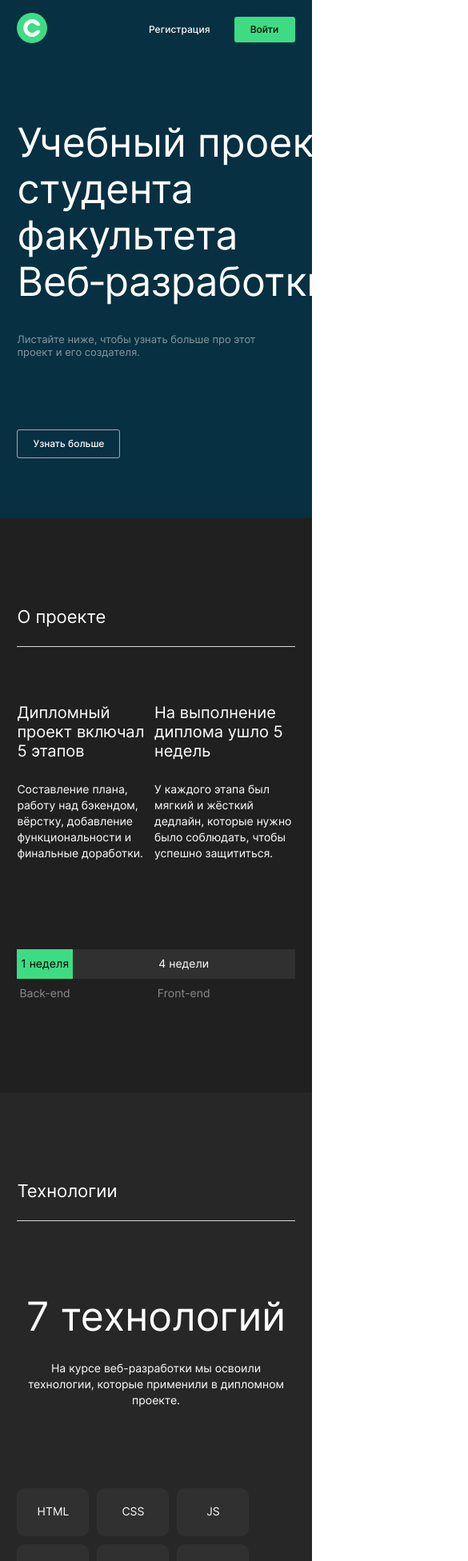
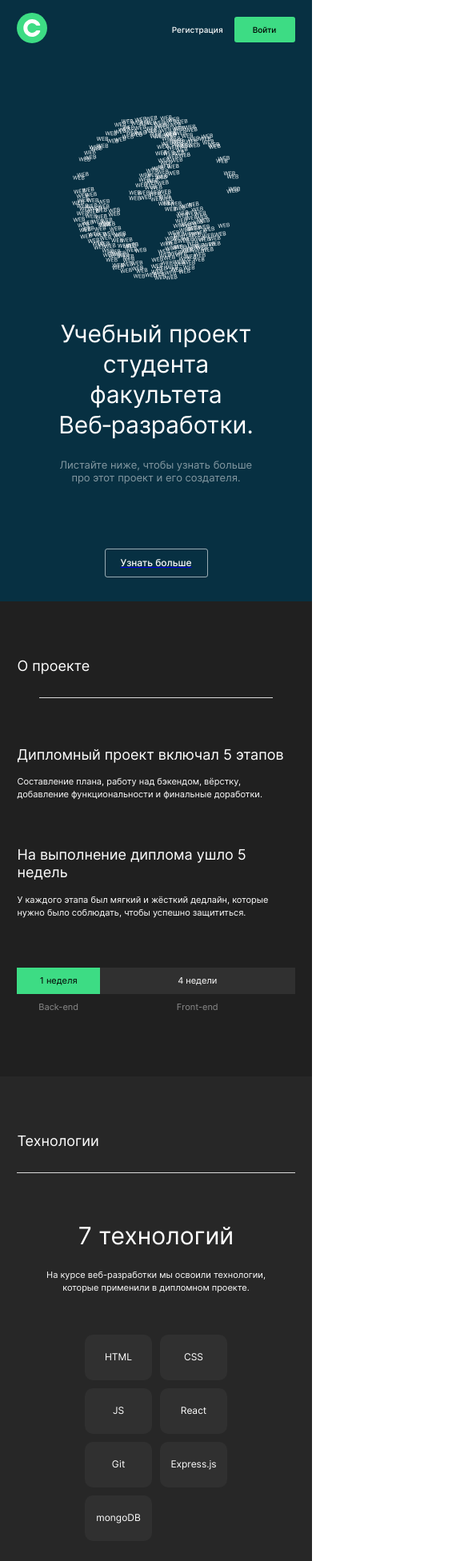
Before and after one commit to ialse/movies-explorer-frontend, a React (Create React App) app: page / in a window 390 px wide. Shown: the top 1952 px of the page at 80% size, 585 px wide, since content can reach past the window. Built offline with nearby package versions, Linux system fonts and the light colour scheme.

Commit message:
Сделал неполный адаптив для главной страницы

```diff
--- a/src/components/AboutMe/AboutMe.css
+++ b/src/components/AboutMe/AboutMe.css
@@ -35,6 +35,7 @@
   flex-direction: column;
   margin-right: 20px;
 }
+
 .about-me__name {
   font-size: 50px;
   line-height: 1.16;
@@ -84,3 +85,50 @@
   object-fit: cover;
   border-radius: 10px;
 }
+
+@media screen and (max-width: 850px) {
+
+}
+
+@media screen and (max-width: 450px) {
+  .about-me__container {
+    padding: 70px 5.5%;
+  }
+
+  .about-me__title {
+    font-size: 18px;
+  }
+
+  .about-me__line {
+    margin-top: 28px;
+  }
+
+  .about-me__main {
+    flex-direction: column;
+    margin-top: 60px;
+  }
+
+  .about-me__fotoblock {
+    order: -1;
+    width: 272px;
+    height: 352px;
+    margin-bottom: 40px;
+  }
+
+  .about-me__name {
+    font-size: 30px;
+    line-height: 1.21;
+  }
+
+  .about-me__specialty {
+    font-size: 11px;
+    line-height: 1.45;
+    margin: 20px 0 0 0;
+  }
+
+  .about-me__details {
+    font-size: 11px;
+    line-height: 1.45;
+    margin: 20px 0 20px 0;
+  }
+}
--- a/src/components/AboutProject/AboutProject.css
+++ b/src/components/AboutProject/AboutProject.css
@@ -29,8 +29,8 @@
     justify-content: space-between;
 }
 
-.about-project__card {
-    max-width: 550px;
+.about-project__card:first-child {
+    margin-right: 40px;
 }
 
 .about-project__card-title {
@@ -89,3 +89,91 @@
     padding: 10px 0;
     width: 80%;
 }
+
+@media screen and (max-width: 850px) {
+    .about-project__container {
+        padding: 90px 5.5%;
+    }
+
+    .about-project__title {
+        font-size: 22px;
+        line-height: 1.21;
+        font-weight: 400;
+        margin: 0;
+    }
+
+    .about-project__info {
+        margin: 70px 0 93px 0;
+    }
+
+    .about-project__card:first-child {
+        margin-right: 30px;
+    }
+
+    .about-project__card-title {
+        margin: 0 0 22px 0;
+    }
+
+    .about-project__text {
+        font-size: 12px;
+        line-height: 1.5;
+        font-weight: 400;
+        margin: 0;
+    }
+}
+
+@media screen and (max-width: 450px) {
+    .about-project__container {
+        padding: 70px 5.5%;
+    }
+
+    .about-project__title {
+        font-size: 18px;
+        line-height: 1.21;
+        font-weight: 400;
+        margin: 0;
+    }
+
+    .about-project__line {
+        margin: 28px;
+    }
+
+    .about-project__info {
+        margin: 60px 0;
+        flex-direction: column;
+    }
+
+    .about-project__card:first-child {
+        margin: 0 0 56px 0;
+    }
+
+    .about-project__card-title {
+        font-size: 18px;
+        line-height: 1.21;
+        font-weight: 400;
+        margin: 0 0 16px 0;
+    }
+
+    .about-project__text {
+        font-size: 11px;
+        line-height: 1.45;
+        font-weight: 400;
+        margin: 0;
+    }
+
+    .about-project__time {
+        font-size: 11px;
+    }
+
+    .about-project__task {
+        font-size: 11px;
+    }
+
+    .about-project__backend-time {
+        width: 34%;
+    }
+
+    .about-project__backend {
+        width: 34%;
+    }
+}
--- a/src/components/App/App.js
+++ b/src/components/App/App.js
@@ -1,6 +1,7 @@
 import { Route, Switch, Redirect } from 'react-router-dom';
 import './App.css';
 
+import HeaderNoAuth from '../HeaderNoAuth/HeaderNoAuth';
 import Header from '../Header/Header';
 import Main from '../Main/Main';
 import Movies from '../Movies/Movies';
@@ -17,6 +18,7 @@ function App() {
         <div className="page" >
             <Switch>
                 <Route exact path="/">
+                    <HeaderNoAuth />
                     <Main />
                     <Footer />
                 </Route>
--- /dev/null
+++ b/src/components/HeaderNoAuth/HeaderNoAuth.css
@@ -0,0 +1,76 @@
+.header-no-auth {
+  background: #073042;
+  color: #fff;
+  width: 100%;
+}
+
+.header-no-auth__container {
+  max-width: 1280px;
+  padding: 0 5.5%;
+  height: 74px;
+  margin: auto;
+  display: flex;
+  align-items: center;
+  justify-content: space-between;
+}
+
+.header-no-auth__logo {
+  opacity: 1;
+  transition: opacity 0.5s ease-out;
+}
+
+.header-no-auth__logo:hover {
+  opacity: 0.7;
+  transition: opacity 0.5s ease-out;
+}
+
+.header-no-auth__signup {
+  text-decoration: none;
+  color: #fff;
+  font-size: 12px;
+  line-height: 1.33;
+  font-weight: 500;
+  opacity: 1;
+  transition: opacity 0.5s ease-out;
+}
+
+.header-no-auth__signup:hover {
+  cursor: pointer;
+  opacity: 0.6;
+  transition: opacity 0.5s ease-out;
+}
+
+.header-no-auth__signin-btn {
+  margin-left: 30px;
+  width: 76px;
+  height: 32px;
+  font-size: 12px;
+  line-height: 1.33;
+  font-weight: 500;
+  color: #000;
+  background: #3ddc84;
+  border: none;
+  border-radius: 3px;
+  opacity: 1;
+  transition: opacity 0.5s ease-out;
+}
+
+.header-no-auth__signin-btn:hover {
+  cursor: pointer;
+  opacity: 0.4;
+  transition: opacity 0.5s ease-out;
+}
+
+@media screen and (max-width: 450px) {
+  .header-no-auth__signup {
+    font-size: 10px;
+    line-height: 1.6;
+    font-weight: 500;
+  }
+
+  .header-no-auth__signin-btn {
+    margin-left: 14px;
+    font-size: 10px;
+    line-height: 1.6;
+  }
+}
--- /dev/null
+++ b/src/components/HeaderNoAuth/HeaderNoAuth.js
@@ -0,0 +1,24 @@
+import { Link } from 'react-router-dom';
+
+import logo from '../../images/logo.svg';
+import './HeaderNoAuth.css';
+
+function HeaderNoAuth() {
+    return (
+        <header className="header-no-auth">
+            <div className="header-no-auth__container">
+                <Link to="/">
+                    <img className="header-no-auth__logo" alt="Логотип" src={logo}></img>
+                </Link>
+                <nav className="header-no-auth__sign">
+                    <Link to="/sign-up" className="header-no-auth__signup">Регистрация</Link>
+                    <Link to="/sign-in" className="header-no-auth__signin">
+                        <button className="header-no-auth__signin-btn">Войти</button>
+                    </Link>
+                </nav>
+            </div>
+        </header>
+    );
+}
+
+export default HeaderNoAuth;
--- a/src/components/NavTab/NavTab.css
+++ b/src/components/NavTab/NavTab.css
@@ -1,6 +1,12 @@
-.nav-button {
+.nav-link {
+  display: flex;
+  margin: 84px 0 0 0;
+  width: 129px;
+}
+
+.nav-link__button {
   position: relative;
-    width: 129px;
+  width: 100%;
   height: 36px;
   color: #fff;
   font-size: 12px;
@@ -8,13 +14,12 @@
   font-weight: 500;
   background: #073042;
   border: none;
-    margin: 84px 0 0 0;
   padding: 0;
   opacity: 1;
   transition: opacity 0.5s ease-out;
 }
 
-  .nav-button::before {
+.nav-link__button::before {
   content: "";
   display: block;
   position: absolute;
@@ -29,12 +34,31 @@
   box-sizing: border-box;
 }
 
-  .nav-button:focus {
+.nav-link__button:focus {
   outline: none;
 }
 
-  .nav-button:hover {
+.nav-link__button:hover {
   cursor: pointer;
   opacity: 0.4;
   transition: opacity 0.5s ease-out;
 }
+
+@media screen and (max-width: 850px) {
+  .nav-link {
+    display: flex;
+    margin: 92px auto 0 auto;
+    text-align: center;
+  }
+  .nav-link__button {
+    display: flex;
+    justify-content: center;
+    align-items: center;
+  }
+}
+
+@media screen and (max-width: 450px) {
+  .nav-link {
+    margin-top: 80px;
+  }
+}
--- a/src/components/NavTab/NavTab.js
+++ b/src/components/NavTab/NavTab.js
@@ -2,7 +2,9 @@ import './NavTab.css';
 
 function NavTab() {
     return (
-        <a href="#about-project"><button className="nav-button">Узнать больше</button></a>
+        <a href="#about-project" className="nav-link">
+            <button className="nav-link__button">Узнать больше</button>
+        </a>
     );
 }
 
--- a/src/components/Promo/Promo.css
+++ b/src/components/Promo/Promo.css
@@ -8,60 +8,6 @@
   max-width: 1280px;
   padding: 0 5.5% 75px 5.5%;
   margin: auto;
-}
-
-.promo__header {
-  height: 74px;
-  display: flex;
-  align-items: center;
-  justify-content: space-between;
-}
-
-.promo__logo {
-  opacity: 1;
-  transition: opacity 0.5s ease-out;
-}
-
-.promo__logo:hover {
-  opacity: 0.7;
-  transition: opacity 0.5s ease-out;
-}
-
-.promo__signup {
-  text-decoration: none;
-  color: #fff;
-  font-size: 12px;
-  line-height: 1.33;
-  font-weight: 500;
-  opacity: 1;
-  transition: opacity 0.5s ease-out;
-}
-
-.promo__signup:hover {
-  cursor: pointer;
-  opacity: 0.6;
-  transition: opacity 0.5s ease-out;
-}
-
-.promo__signin-btn {
-  margin-left: 30px;
-  width: 76px;
-  height: 32px;
-  font-size: 12px;
-  line-height: 1.33;
-  font-weight: 500;
-  color: #000;
-  background: #3ddc84;
-  border: none;
-  border-radius: 3px;
-  opacity: 1;
-  transition: opacity 0.5s ease-out;
-}
-
-.promo__signin-btn:hover {
-  cursor: pointer;
-  opacity: 0.4;
-  transition: opacity 0.5s ease-out;
 }
 
 .promo__main {
@@ -127,7 +73,6 @@
 
 .promo__button:focus {
   outline: none;
-
 }
 
 .promo__button:hover {
@@ -135,3 +80,64 @@
   opacity: 0.4;
   transition: opacity 0.5s ease-out;
 }
+
+@media screen and (max-width: 850px) {
+  .promo__main {
+    flex-direction: column;
+    margin-top: 140px;
+    align-items: center;
+  }
+
+  .promo__image {
+    order: -1;
+  }
+
+  .promo__text {
+    display: flex;
+    flex-direction: column;
+    align-items: center;
+    margin-top: 48px;
+  }
+
+  .promo__title {
+    text-align: center;
+    font-size: 40px;
+    line-height: 1.25;
+    font-weight: 400;
+  }
+
+  .promo__subtitle {
+    text-align: center;
+    max-width: 260px;
+    margin-top: 22px;
+  }
+}
+
+@media screen and (max-width: 450px) {
+  .promo__container {
+    padding-bottom: 30px;
+  }
+
+  .promo__main {
+    margin-top: 70px;
+  }
+
+  .promo__image {
+    width: 210px;
+    height: 206px;
+  }
+
+  .promo__title {
+    text-align: center;
+    font-size: 30px;
+    line-height: 1.27;
+    font-weight: 400;
+    max-width: 300px;
+  }
+
+  .promo__subtitle {
+    text-align: center;
+    max-width: 260px;
+    margin-top: 24px;
+  }
+}
--- a/src/components/Promo/Promo.js
+++ b/src/components/Promo/Promo.js
@@ -9,17 +9,6 @@ function Promo() {
     return (
         <section className="promo">
             <div className="promo__container">
-                <div className="promo__header">
-                    <Link to="/">
-                        <img className="promo__logo" alt="Логотип" src={logo}></img>
-                    </Link>
-                    <nav className="promo__sign">
-                        <Link to="/sign-up" className="promo__signup">Регистрация</Link>
-                        <Link to="/sign-in" className="promo__signin">
-                            <button className="promo__signin-btn">Войти</button>
-                        </Link>
-                    </nav>
-                </div>
                 <div className="promo__main">
                     <div className="promo__text">
                         <h1 className="promo__title">Учебный проект студента факультета Веб&#8209;разработки.</h1>
--- a/src/components/Techs/Techs.css
+++ b/src/components/Techs/Techs.css
@@ -45,11 +45,11 @@
   line-height: 1.21;
   font-weight: 400;
   margin: 100px auto 0 auto;
-    max-width: 700px;
   padding: 0;
   display: flex;
+  justify-content: center;
+  flex-wrap: wrap;
   list-style: none;
-    flex-wrap: wrap;
 }
 
 .techs__item {
@@ -63,3 +63,75 @@
   flex-direction: column;
   justify-content: center;
 }
+
+@media screen and (max-width: 850px) {
+  .techs__container {
+    padding: 90px 5.5%;
+  }
+
+  .techs__heading {
+    margin-top: 80px;
+  }
+
+  .techs__text {
+    font-size: 12px;
+    line-height: 1.45;
+    margin-top: 22px;
+    max-width: 460px;
+  }
+
+  .techs__list {
+    margin-top: 83px;
+
+  }
+
+  .techs__item {
+    font-size: 12px;
+    width: 84px;
+    height: 57px;
+  }
+}
+
+@media screen and (max-width: 450px) {
+  .techs__container {
+    padding: 70px 5.5%;
+  }
+
+  .techs__title {
+    font-size: 18px;
+    line-height: 1.21;
+  }
+
+  .techs__line {
+    margin-top: 28px;
+  }
+
+  .techs__heading {
+    font-size: 30px;
+    line-height: 1.21;
+    margin-top: 60px;
+  }
+
+  .techs__text {
+    font-size: 11px;
+    line-height: 1.45;
+    margin: 24px auto 0 auto;
+    max-width: 292px;
+  }
+
+  .techs__list {
+    margin: 50px auto 0 auto;
+    max-width: 178px;
+    justify-content: space-between;
+  }
+
+  .techs__item {
+    font-size: 12px;
+    width: 84px;
+    height: 57px;
+  }
+
+  .techs__item:nth-child(2n) {
+      margin-right: 0;
+  }
+}
```
Lines whose indentation alone changed are shown as unchanged.
